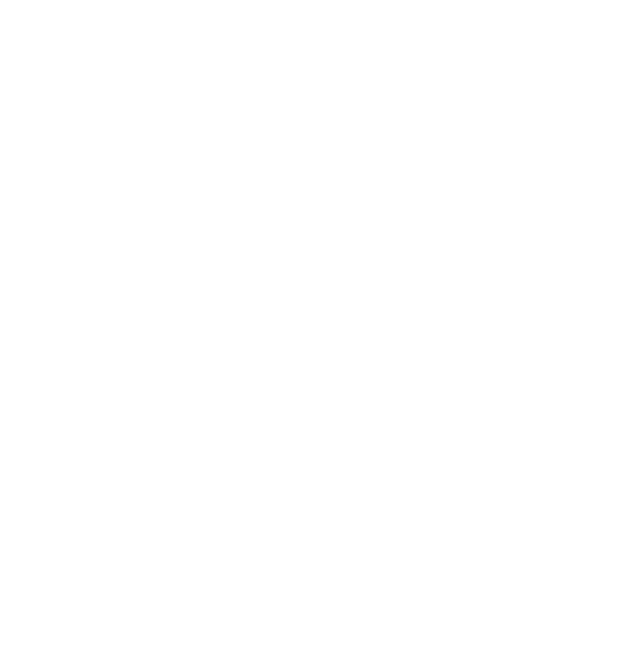
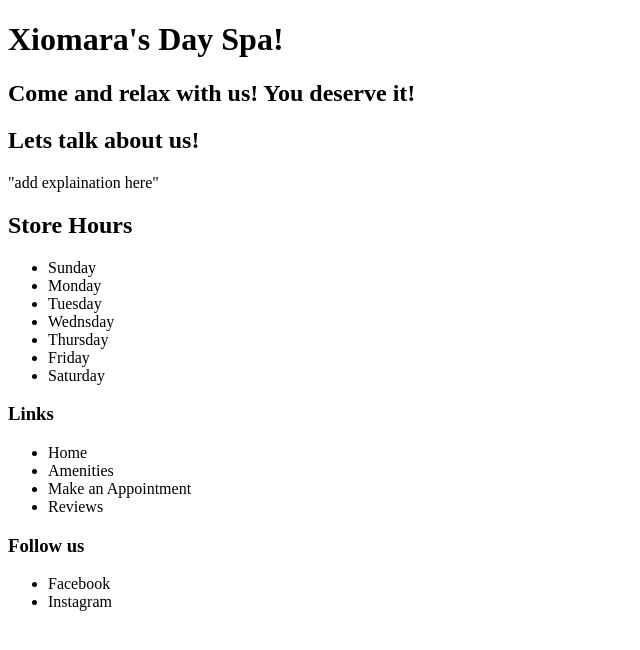
Before and after one commit to Laroya5/Portfolio-Project-, a website: page index.html in a window 1280 px wide. Shown: the whole page, without its empty margins (0-640 px from the left). Drawn offline with Linux system fonts and the light colour scheme.

Commit message:
Outline for Home

```diff
--- a/index.html
+++ b/index.html
@@ -1,9 +1,52 @@
 <!DOCTYPE html>
 <html>
     <head>
-
+        <meta charset="utf-8"/>
+        <title>Xiomara's Day Spa!</title>
     </head>
     <body>
+        <header>
+            <div>
+                <h1>Xiomara's Day Spa!</h1>
+                <h2>Come and relax with us! You deserve it!</h2>
+            </div>
+        </header>
 
+        <div>
+            <h2>Lets talk about us!</h2>
+            <p>"add explaination here"</p>
+        </div>
+
+        <div>
+            <h2>Store Hours</h2>
+            <ul>
+                <li>Sunday</li>
+                <li>Monday</li>
+                <li>Tuesday</li>
+                <li>Wednsday</li>
+                <li>Thursday</li>
+                <li>Friday</li>
+                <li>Saturday</li>
+            </ul>
+        </div>
+
+        <footer>
+            <div>
+                <h3>Links</h3>
+                <ul>
+                    <li>Home</li>
+                    <li>Amenities</li>
+                    <li>Make an Appointment</li>
+                    <li>Reviews</li>
+                </ul>
+            </div>
+            <div>
+                <h3>Follow us</h3>
+                <ul>
+                    <li>Facebook</li>
+                    <li>Instagram</li>
+                </ul>
+            </div>
+        </footer>
     </body>
 </html>
--- a/package.json
+++ b/package.json
@@ -20,5 +20,10 @@
   "homepage": "https://github.com/Laroya5/Portfolio-Project-#readme",
   "devDependencies": {
     "lite-server": "^2.6.1"
+  },
+  "dependencies": {
+    "bootstrap": "^4.5.2",
+    "jquery": "^3.5.1",
+    "popper.js": "^1.16.1"
   }
 }
```
Also changed, not shown: 1 other file.
